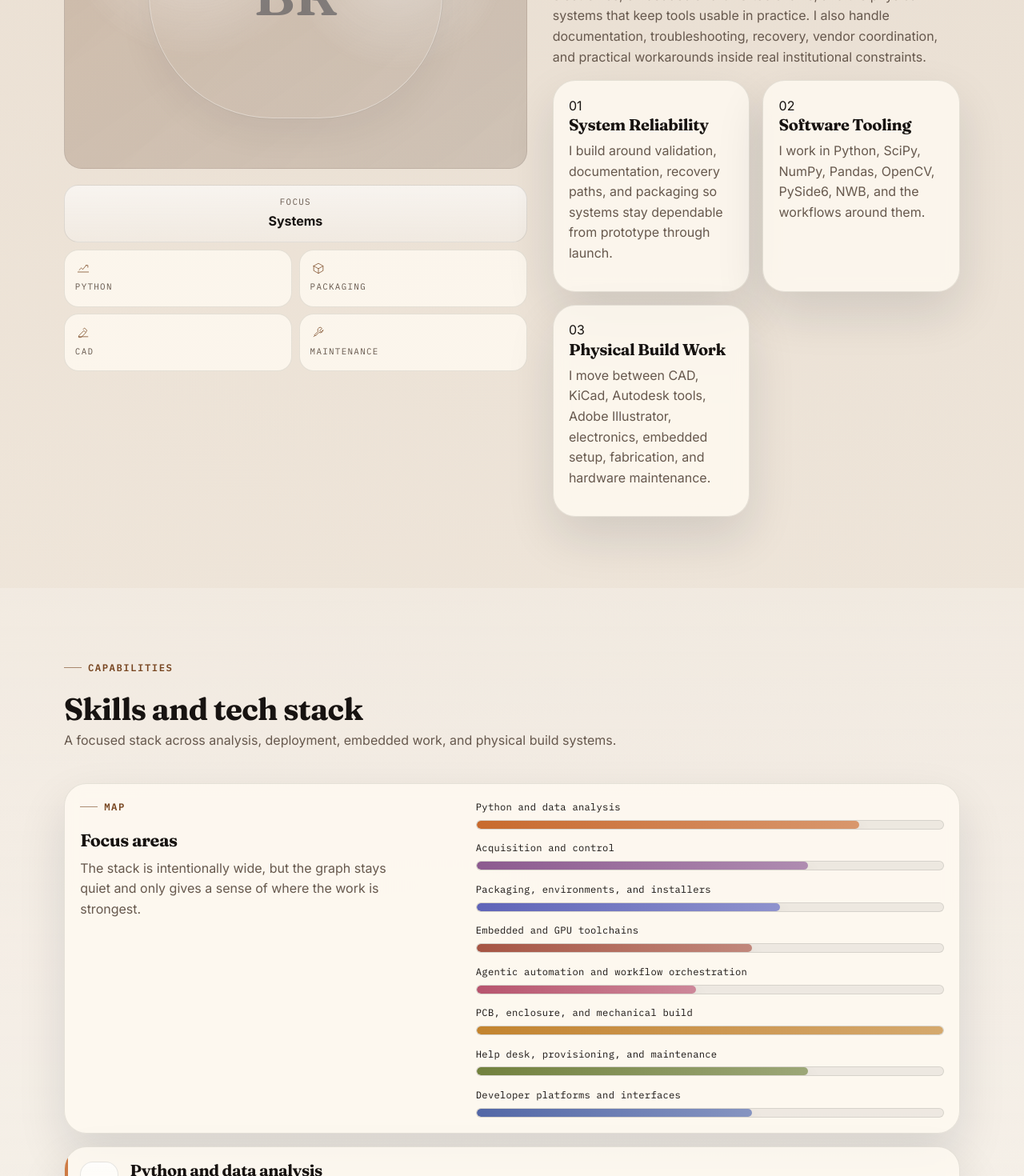
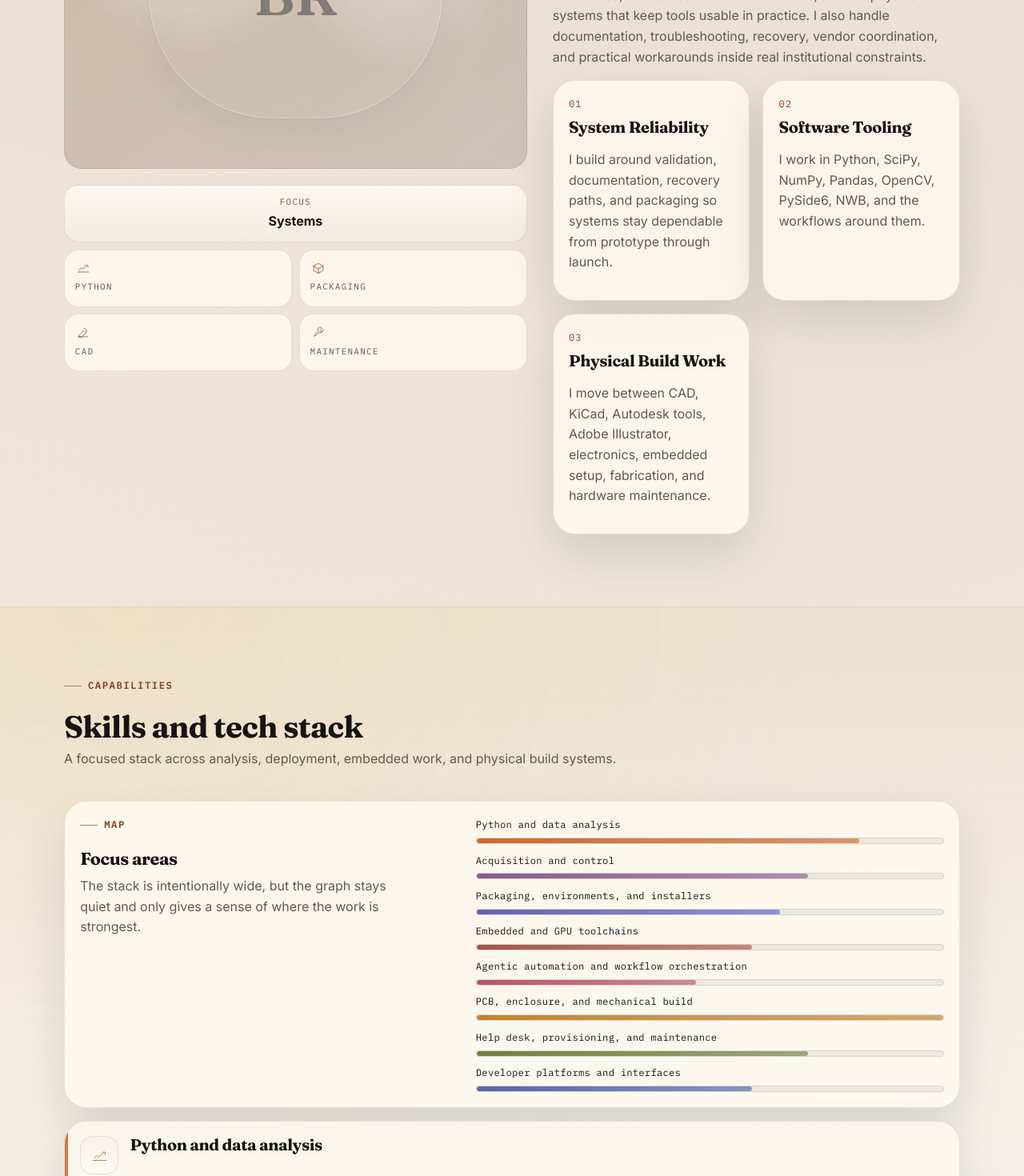
Before and after one commit to bengreynolds/website2, a React (Vite) app: page /#home in a window 1280 px wide. Shown: the part 1200-2670 px from the top of the page at 80% size. Built offline with nearby package versions, Linux system fonts and the light colour scheme.

Commit message:
Refine section styling and spacing

```diff
--- a/src/spa.css
+++ b/src/spa.css
@@ -10,10 +10,10 @@
   --muted: #66584d;
   --border: rgba(23, 19, 17, 0.1);
   --shadow: 0 26px 60px rgba(15, 23, 42, 0.12);
-  --accent: #9a5f31;
-  --accent-strong: #774520;
-  --accent-soft: rgba(154, 95, 49, 0.12);
-  --accent-warm: #c28a55;
+  --accent: #ae5d2d;
+  --accent-strong: #82421d;
+  --accent-soft: rgba(163, 90, 48, 0.12);
+  --accent-warm: #deac62;
   --page-bg:
     radial-gradient(circle at top left, rgba(154, 95, 49, 0.08), transparent 36%),
     radial-gradient(circle at top right, rgba(92, 72, 55, 0.08), transparent 28%),
@@ -47,7 +47,7 @@
   --surface: rgba(34, 30, 28, 0.9);
   --surface-strong: #241f1c;
   --text: #f0e8df;
-  --muted: #b9afa2;
+  --muted: #d2c8bb;
   --border: rgba(255, 255, 255, 0.1);
   --shadow: 0 28px 64px rgba(0, 0, 0, 0.38);
   --accent: #d29a54;
@@ -337,9 +337,9 @@ button {
   left: 0;
   right: 0;
   bottom: 0.1rem;
-  height: 2px;
+  height: 3px;
   border-radius: 999px;
-  background: linear-gradient(90deg, var(--accent), var(--accent-warm));
+  background: linear-gradient(90deg, var(--nav-accent, var(--accent)), color-mix(in srgb, var(--nav-accent, var(--accent)) 68%, white));
   transform: scaleX(0);
   transform-origin: left;
   transition: transform var(--motion-med) var(--motion-ease);
@@ -392,6 +392,8 @@ main {
 }
 
 .section {
+  position: relative;
+  isolation: isolate;
   padding: clamp(4rem, 7vw, 6.5rem) 0;
 }
 
@@ -399,12 +401,102 @@ main {
   background: var(--section-alt-bg);
 }
 
+.section::before {
+  content: "";
+  position: absolute;
+  inset: 0;
+  pointer-events: none;
+  z-index: 0;
+  background:
+    radial-gradient(circle at 12% 0%, var(--section-wash-2, transparent) 0%, transparent 34%),
+    linear-gradient(180deg, var(--section-wash, transparent) 0%, transparent 24%);
+}
+
+.section::after {
+  content: "";
+  position: absolute;
+  top: 0;
+  left: 0;
+  right: 0;
+  height: 1px;
+  pointer-events: none;
+  z-index: 0;
+  background: var(--section-line, var(--border));
+  opacity: 0.8;
+}
+
+.section > .container {
+  position: relative;
+  z-index: 1;
+}
+
+#home {
+  --section-wash: rgba(193, 117, 55, 0.12);
+  --section-wash-2: rgba(233, 184, 110, 0.12);
+  --section-line: rgba(193, 117, 55, 0.2);
+}
+
+#overview {
+  --section-wash: rgba(107, 110, 151, 0.08);
+  --section-wash-2: rgba(166, 164, 207, 0.08);
+  --section-line: rgba(107, 110, 151, 0.15);
+}
+
+#recognition {
+  --section-wash: rgba(170, 86, 119, 0.09);
+  --section-wash-2: rgba(216, 151, 173, 0.08);
+  --section-line: rgba(170, 86, 119, 0.16);
+}
+
+#about {
+  --section-wash: rgba(107, 133, 85, 0.09);
+  --section-wash-2: rgba(158, 180, 120, 0.07);
+  --section-line: rgba(107, 133, 85, 0.16);
+}
+
+#skills {
+  --section-wash: rgba(200, 149, 59, 0.11);
+  --section-wash-2: rgba(235, 195, 105, 0.1);
+  --section-line: rgba(200, 149, 59, 0.18);
+}
+
+#experience {
+  --section-wash: rgba(176, 100, 66, 0.09);
+  --section-wash-2: rgba(214, 150, 119, 0.08);
+  --section-line: rgba(176, 100, 66, 0.16);
+}
+
+#projects {
+  --section-wash: rgba(203, 120, 56, 0.12);
+  --section-wash-2: rgba(237, 173, 101, 0.1);
+  --section-line: rgba(203, 120, 56, 0.18);
+}
+
+#goals {
+  --section-wash: rgba(122, 98, 142, 0.09);
+  --section-wash-2: rgba(171, 147, 190, 0.08);
+  --section-line: rgba(122, 98, 142, 0.16);
+}
+
+#gallery {
+  --section-wash: rgba(102, 82, 118, 0.08);
+  --section-wash-2: rgba(150, 128, 167, 0.08);
+  --section-line: rgba(102, 82, 118, 0.15);
+}
+
+#contact {
+  --section-wash: rgba(214, 147, 84, 0.11);
+  --section-wash-2: rgba(238, 194, 132, 0.1);
+  --section-line: rgba(214, 147, 84, 0.18);
+}
+
 .hero {
   padding-top: clamp(4.5rem, 10vw, 7.5rem);
 }
 
 .hero-grid,
 .bio-layout,
+.goals-layout,
 .contact-grid {
   display: grid;
   gap: 2rem;
@@ -419,6 +511,15 @@ main {
 .contact-grid {
   grid-template-columns: minmax(0, 1fr) minmax(300px, 0.88fr);
   align-items: start;
+}
+
+.goals-layout {
+  grid-template-columns: minmax(0, 1fr);
+  max-width: 74ch;
+}
+
+.contact-grid {
+  grid-template-columns: minmax(0, 1fr);
 }
 
 .hero-copy h1 {
@@ -464,11 +565,16 @@ main {
 .lead {
   max-width: 62ch;
   font-size: clamp(1.08rem, 1.5vw, 1.18rem);
-  color: #334155;
+  color: var(--text);
+  opacity: 0.94;
+}
+
+:root[data-theme="dark"] .lead {
+  opacity: 1;
+  text-shadow: 0 1px 2px rgba(0, 0, 0, 0.32);
 }
 
 .hero-actions,
-.tag-row,
 .chip-row,
 .contact-links,
 .contact-notes,
@@ -637,6 +743,7 @@ main {
 
 .about-grid {
   grid-template-columns: repeat(auto-fit, minmax(220px, 1fr));
+  margin-top: 0.5rem;
 }
 
 .about-card h3,
@@ -710,13 +817,49 @@ main {
   min-height: 100%;
 }
 
+.about-card-simple {
+  display: grid;
+  gap: 0.55rem;
+  align-content: start;
+}
+
+.goals-copy {
+  display: grid;
+  gap: 1rem;
+  margin-top: 0.25rem;
+  padding: 1.15rem 1.2rem;
+  border-radius: var(--radius-lg);
+  border: 1px solid var(--border);
+  background: var(--surface);
+  box-shadow: var(--shadow);
+}
+
+.goals-copy p {
+  margin: 0;
+  font-size: 1.02rem;
+}
+
+.goals-copy p:first-child {
+  font-size: 1.08rem;
+  color: var(--text);
+}
+
+.about-card-kicker,
+.note-card-kicker {
+  color: var(--accent-strong);
+  font-family: "IBM Plex Mono", monospace;
+  font-size: 0.75rem;
+  letter-spacing: 0.1em;
+  text-transform: uppercase;
+}
+
 .chip-row {
   gap: 0.55rem;
 }
 
 .skill-grid {
   grid-template-columns: minmax(0, 1fr);
-  gap: 1.1rem;
+  gap: 1rem;
 }
 
 .capability-map {
@@ -740,7 +883,8 @@ main {
   padding: 0.85rem 0.95rem;
   border-radius: 18px;
   border: 1px solid var(--border);
-  background: linear-gradient(180deg, rgba(255, 255, 255, 0.72), rgba(255, 255, 255, 0.36));
+  background:
+    linear-gradient(180deg, color-mix(in srgb, var(--visual-accent, var(--accent)) 12%, white), rgba(255, 255, 255, 0.34));
 }
 
 .card-visual-icon {
@@ -818,7 +962,9 @@ main {
 .hero-map-core {
   grid-column: 1 / -1;
   text-align: center;
-  background: linear-gradient(135deg, rgba(154, 95, 49, 0.16), rgba(194, 138, 85, 0.1)), var(--surface);
+  background:
+    linear-gradient(135deg, color-mix(in srgb, var(--accent) 16%, white), color-mix(in srgb, var(--accent-warm) 12%, white)),
+    var(--surface);
 }
 
 .hero-map-core span {
@@ -868,7 +1014,8 @@ main {
 .bio-compass-core {
   grid-column: 1 / -1;
   text-align: center;
-  background: linear-gradient(180deg, rgba(255, 255, 255, 0.62), rgba(255, 255, 255, 0.28));
+  background:
+    linear-gradient(180deg, color-mix(in srgb, var(--accent-warm) 10%, white), rgba(255, 255, 255, 0.28));
 }
 
 .bio-compass-core span,
@@ -910,7 +1057,8 @@ main {
   padding: 0.8rem 0.9rem;
   border-radius: 18px;
   border: 1px solid var(--border);
-  background: linear-gradient(180deg, rgba(255, 255, 255, 0.56), rgba(255, 255, 255, 0.26));
+  background:
+    linear-gradient(180deg, color-mix(in srgb, var(--accent) 10%, white), rgba(255, 255, 255, 0.26));
 }
 
 .project-scene-icon {
@@ -1066,7 +1214,7 @@ main {
 
 .capability-bars {
   display: grid;
-  gap: 0.85rem;
+  gap: 0.65rem;
 }
 
 .capability-bar {
@@ -1084,15 +1232,10 @@ main {
   letter-spacing: 0.02em;
 }
 
-.capability-bar-head strong {
-  font-size: 0.84rem;
-  color: var(--accent-strong);
-}
-
 .capability-bar-track {
   position: relative;
   overflow: hidden;
-  height: 12px;
+  height: 8px;
   border-radius: 999px;
   background: rgba(127, 127, 127, 0.12);
   border: 1px solid var(--border);
@@ -1133,7 +1276,8 @@ main {
   border-radius: 16px;
   display: grid;
   place-items: center;
-  background: linear-gradient(180deg, rgba(255, 255, 255, 0.75), rgba(255, 255, 255, 0.38));
+  background:
+    linear-gradient(180deg, color-mix(in srgb, var(--skill-accent) 10%, white), rgba(255, 255, 255, 0.34));
   border: 1px solid var(--border);
   color: var(--skill-accent);
   flex-shrink: 0;
@@ -1274,7 +1418,7 @@ main {
 }
 
 .project-grid {
-  grid-template-columns: repeat(auto-fit, minmax(250px, 1fr));
+  grid-template-columns: minmax(0, 1fr);
 }
 
 .project-card {
@@ -1289,83 +1433,61 @@ main {
   border-color: rgba(154, 95, 49, 0.22);
 }
 
-.project-card summary {
-  list-style: none;
+.project-card-trigger {
+  display: grid;
+  gap: 0.3rem;
+  width: 100%;
+  padding: 1.2rem;
+  border: 0;
+  background: transparent;
+  color: inherit;
+  text-align: left;
   cursor: pointer;
 }
 
-.project-card summary::-webkit-details-marker {
-  display: none;
-}
-
-.project-card-summary {
-  display: grid;
-  gap: 0.9rem;
-  padding: 1.2rem;
-}
-
-.project-card-body {
-  display: grid;
-  gap: 0.9rem;
-  padding: 0 1.2rem 1.2rem;
-}
-
-.project-snapshot {
-  display: grid;
-  grid-template-columns: repeat(2, minmax(0, 1fr));
-  gap: 0.75rem;
-  padding: 0.85rem;
-  border-radius: 18px;
-  background: var(--panel-highlight-bg);
-  border: 1px solid var(--border);
-}
-
-.project-snapshot span {
-  display: block;
-  margin-bottom: 0.3rem;
+.project-card-trigger:focus-visible {
+  outline: none;
+  box-shadow: inset 0 0 0 3px rgba(154, 95, 49, 0.24);
+  border-radius: inherit;
+}
+
+.project-card-kicker {
   color: var(--accent-strong);
   font-family: "IBM Plex Mono", monospace;
   font-size: 0.72rem;
-  letter-spacing: 0.08em;
+  letter-spacing: 0.1em;
   text-transform: uppercase;
 }
 
-.project-snapshot strong {
-  color: var(--text);
-  font-weight: 600;
-}
-
-.project-snapshot div {
-  min-width: 0;
+.project-card-trigger h3 {
+  margin: 0;
+  font-size: 1.22rem;
+}
+
+.project-card-trigger p {
+  margin: 0;
+  color: var(--muted);
+  display: -webkit-box;
+  -webkit-box-orient: vertical;
+  -webkit-line-clamp: 1;
+  overflow: hidden;
 }
 
 .project-card.is-featured {
-  grid-column: 1 / -1;
   background: linear-gradient(135deg, rgba(154, 95, 49, 0.08), rgba(194, 138, 85, 0.08)), var(--surface);
-}
-
-.project-card-top {
-  display: flex;
-  gap: 1rem;
-  align-items: center;
-  justify-content: space-between;
 }
 
 .project-cue {
   color: var(--accent-strong);
   font-family: "IBM Plex Mono", monospace;
-  font-size: 0.78rem;
-  justify-self: end;
-  letter-spacing: 0.08em;
+  font-size: 0.76rem;
+  letter-spacing: 0.1em;
   text-transform: uppercase;
-}
-
-.project-card[open] {
-  border-color: rgba(154, 95, 49, 0.22);
-}
-
-.project-open {
-  justify-self: start;
+  margin-top: 0.1rem;
+}
+
+.project-card:hover .project-cue {
+  text-decoration: underline;
 }
 
 .gallery-layout {
@@ -1569,6 +1691,14 @@ main {
   transition: transform var(--motion-fast) var(--motion-ease), border-color var(--motion-fast) var(--motion-ease);
 }
 
+.gallery-card-kicker {
+  color: var(--accent-strong);
+  font-family: "IBM Plex Mono", monospace;
+  font-size: 0.72rem;
+  letter-spacing: 0.1em;
+  text-transform: uppercase;
+}
+
 .gallery-card:hover,
 .gallery-card.is-active {
   transform: translateY(-1px);
@@ -1576,22 +1706,61 @@ main {
 }
 
 .contact-links {
-  margin-bottom: 1rem;
-}
-
-.contact-prompt {
-  max-width: 58ch;
-  margin-bottom: 1rem;
+  display: grid;
+  gap: 0.75rem;
+  margin-top: 0.25rem;
+}
+
+.contact-link {
+  display: flex;
+  gap: 0.85rem;
+  align-items: center;
+  padding: 0.9rem 1rem;
+  border-radius: 18px;
+  border: 1px solid var(--border);
+  background: var(--ghost-bg);
+  box-shadow: none;
+}
+
+.contact-link-icon {
+  width: 2.4rem;
+  height: 2.4rem;
+  flex-shrink: 0;
+  display: grid;
+  place-items: center;
+  border-radius: 14px;
+  color: var(--accent-strong);
+  border: 1px solid color-mix(in srgb, var(--accent) 20%, var(--border));
+  background: color-mix(in srgb, var(--accent) 8%, white);
+}
+
+.contact-link-icon svg {
+  width: 1.15rem;
+  height: 1.15rem;
+  stroke: currentColor;
+  fill: none;
+  stroke-width: 1.8;
+  stroke-linecap: round;
+  stroke-linejoin: round;
+}
+
+.contact-link-copy {
+  display: grid;
+  gap: 0.1rem;
+  min-width: 0;
+}
+
+.contact-link-copy span {
+  color: var(--muted);
+  font-family: "IBM Plex Mono", monospace;
+  font-size: 0.7rem;
+  letter-spacing: 0.1em;
+  text-transform: uppercase;
+}
+
+.contact-link-copy strong {
+  font-size: 1rem;
   color: var(--text);
-}
-
-.contact-link {
-  display: grid;
-  gap: 0.15rem;
-}
-
-.contact-link strong {
-  font-size: 1rem;
 }
 
 .contact-notes {
@@ -1601,6 +1770,12 @@ main {
 
 .note-card {
   padding: 1rem;
+}
+
+.note-card-simple {
+  display: grid;
+  gap: 0.45rem;
+  align-content: start;
 }
 
 .contact-form {
@@ -1687,9 +1862,10 @@ main {
 }
 
 .modal-panel {
-  width: min(100%, 720px);
-  max-height: calc(100vh - 2rem);
-  overflow: auto;
+  width: min(100%, 820px);
+  max-height: calc(100dvh - 2rem);
+  overflow-y: auto;
+  overscroll-behavior: contain;
   padding: 1.25rem;
   border-radius: 28px;
   background: var(--surface-strong);
@@ -1699,20 +1875,58 @@ main {
   gap: 1rem;
 }
 
-.case-study-grid {
+.project-modal-media {
+  min-height: 220px;
+  border-radius: 24px;
+  border: 1px solid var(--border);
+  background:
+    radial-gradient(circle at 18% 18%, rgba(255, 255, 255, 0.7), transparent 26%),
+    linear-gradient(145deg, color-mix(in srgb, var(--accent) 15%, white), color-mix(in srgb, var(--accent-warm) 10%, white));
+  overflow: hidden;
+}
+
+.project-modal-media-frame {
+  min-height: 220px;
+  padding: 1.1rem;
+  display: grid;
+  align-content: end;
+  gap: 0.3rem;
+}
+
+.project-modal-media-frame span {
+  color: var(--accent-strong);
+  font-family: "IBM Plex Mono", monospace;
+  font-size: 0.72rem;
+  font-weight: 700;
+  letter-spacing: 0.1em;
+  text-transform: uppercase;
+}
+
+.project-modal-media-frame strong {
+  color: var(--text);
+  font-size: 1.1rem;
+}
+
+.project-modal-media-frame p {
+  margin: 0;
+  max-width: 36ch;
+  color: var(--muted);
+}
+
+.case-study-stack {
   display: grid;
   gap: 0.75rem;
-  grid-template-columns: repeat(auto-fit, minmax(180px, 1fr));
-}
-
-.case-study-grid article {
-  padding: 0.9rem 1rem;
+}
+
+.case-study-stack article {
+  padding: 0.95rem 1rem;
   border-radius: 18px;
   border: 1px solid var(--border);
   background: var(--panel-highlight-bg);
 }
 
-.case-study-grid span {
+.case-study-stack span,
+.project-modal-detail span {
   display: block;
   margin-bottom: 0.35rem;
   color: var(--accent-strong);
@@ -1723,9 +1937,26 @@ main {
   text-transform: uppercase;
 }
 
-.case-study-grid p {
-  margin-bottom: 0;
+.case-study-stack p,
+.project-modal-detail p {
+  margin: 0;
   color: var(--text);
+}
+
+.project-modal-detail {
+  display: grid;
+  gap: 0.45rem;
+  padding: 0.15rem 0;
+}
+
+.project-modal-detail ul {
+  margin: 0;
+  padding-left: 1.1rem;
+  color: var(--muted);
+}
+
+.project-modal-detail li + li {
+  margin-top: 0.45rem;
 }
 
 .modal-close {
@@ -1971,7 +2202,7 @@ main {
   .skill-grid,
   .edu-cards,
   .evidence-grid,
-  .case-study-grid {
+  .case-study-stack {
     grid-template-columns: 1fr;
   }
 
```
